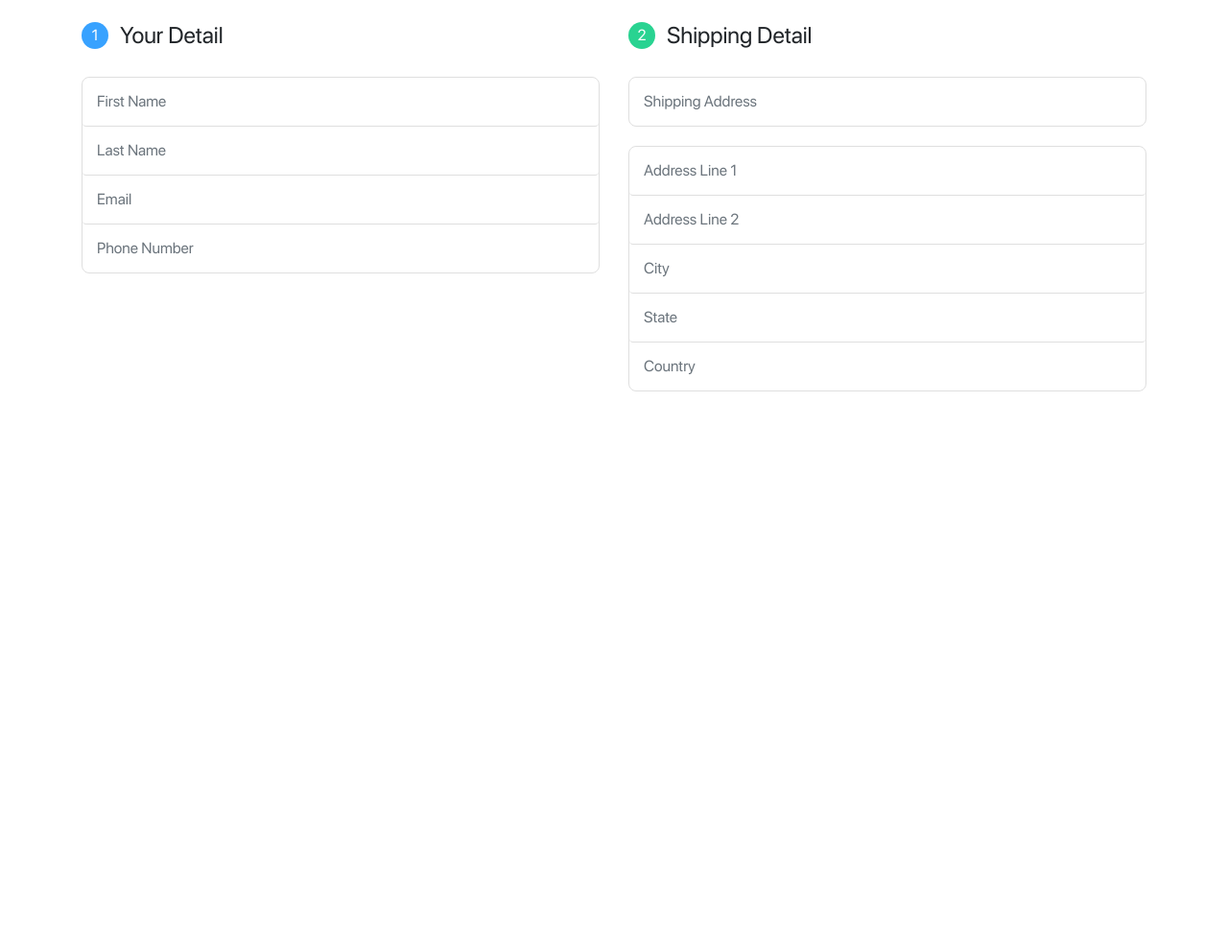
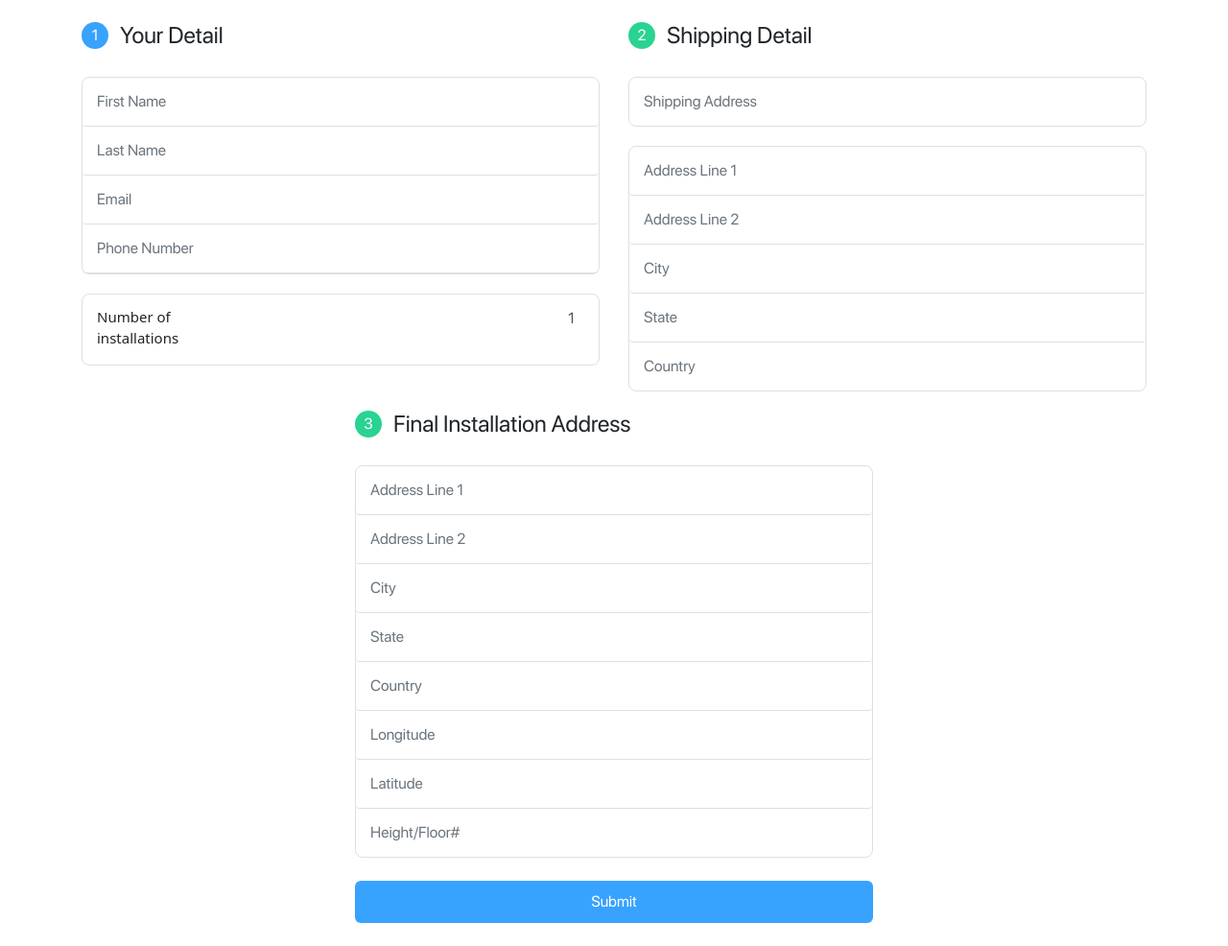
Before and after one commit to Lnk-dev/hariscs4997.github.io, a plain HTML site: page signup.html in a window 1280 px wide. Shown: the part 204-1190 px from the top of the page at 96% size. Before the commit the page ends 800 px from the top, so only its background shows below. Drawn offline with Linux system fonts and the light colour scheme.

Commit message:
sign up form

```diff
--- a/assets/css/style.css
+++ b/assets/css/style.css
@@ -169,6 +169,9 @@ transition: 0.5s;
   padding: 10px 20px;
   border-radius: 6px;
   width:100%;
+}
+.contact-us:hover{
+  color: #fff;
 }
 .padding-10{
   padding: 10px;
@@ -631,7 +634,17 @@ a.animated-button.victoria-one:after {
   padding-left: 0px;
 }
 
-
+.counter{
+  position:relative;
+  top:-38px;
+  font-size:15px;
+  left:15px;
+  font-family:system-ui;
+  color:#222426;
+  width:auto;
+  margin-bottom:-22px;
+  width: 30%;
+}
 
 
 
--- a/signup.html
+++ b/signup.html
@@ -45,8 +45,21 @@
                             </div>
                             <div class="form-group">
                                 <div class="col-sm-12 prl-0">
-                                    <input type="number" class="w-100 form-control border-bottom-0" id="fname"
+                                    <input type="number" class="w-100 form-control" id="fname"
                                         placeholder="Phone Number" name="fname">
+                                </div>
+                            </div>
+                        </form>
+                        <form>
+                            <div class="form-group">
+                                <div class="col-sm-12 prl-0">
+                                    <div class="form-group">
+                                        <div class="col-sm-12 prl-0">
+                                            <input type="number" class="w-100 form-control border-bottom-0" name="quantity" value="1" id="fname"
+                                                placeholder="Country" name="fname" style="padding-right:10px;text-align:right;border-radius:0 0 6px 6px">
+                                                <p class="counter">Number of installations</p>
+                                        </div>
+                                    </div>
                                 </div>
                             </div>
                         </form>
@@ -100,6 +113,67 @@
                         </form>
                     </div>
                 </div>
+                <div class="col-6 offset-3">
+                    <div class="detail-1">
+                        <div class="list-head">
+                            <div class="number green">3</div>
+                            <h4>Final Installation Address</h4>
+                        </div>
+                        <form>
+                            <div class="form-group">
+                                <div class="col-sm-12 prl-0">
+                                    <input type="text" class="w-100 form-control" id="fname"
+                                        placeholder="Address Line 1" name="fname">
+                                </div>
+                            </div>
+                            <div class="form-group">
+                                <div class="col-sm-12 prl-0">
+                                    <input type="text" class="w-100 form-control" id="fname"
+                                        placeholder="Address Line 2" name="fname">
+                                </div>
+                            </div>
+                            <div class="form-group">
+                                <div class="col-sm-12 prl-0">
+                                    <input type="text" class="w-100 form-control" id="fname"
+                                        placeholder="City" name="fname">
+                                </div>
+                            </div>
+                            <div class="form-group">
+                                <div class="col-sm-12 prl-0">
+                                    <input type="text" class="w-100 form-control" id="fname"
+                                        placeholder="State" name="fname">
+                                </div>
+                            </div>
+                            <div class="form-group">
+                                <div class="col-sm-12 prl-0">
+                                    <input type="text" class="w-100 form-control" id="fname"
+                                        placeholder="Country" name="fname">
+                                </div>
+                            </div>
+                            <div class="form-group">
+                                <div class="col-sm-12 prl-0">
+                                    <input type="text" class="w-100 form-control" id="fname"
+                                        placeholder="Longitude" name="fname">
+                                </div>
+                            </div>
+                            <div class="form-group">
+                                <div class="col-sm-12 prl-0">
+                                    <input type="text" class="w-100 form-control" id="fname"
+                                        placeholder="Latitude" name="fname">
+                                </div>
+                            </div>
+                            <div class="form-group">
+                                <div class="col-sm-12 prl-0">
+                                    <input type="number" class="w-100 form-control border-bottom-0" id="fname"
+                                        placeholder="Height/Floor#" name="fname">
+                                </div>
+                            </div>
+                        </form>
+                        <div class="form-group">
+                            <a class="nav-link padding-10 contact-us mt-4 mb-4 text-center"  href="#">Submit</a>
+                        </div>
+                    </div>
+                </div>
             </div>
         </div>
     </div>
```
